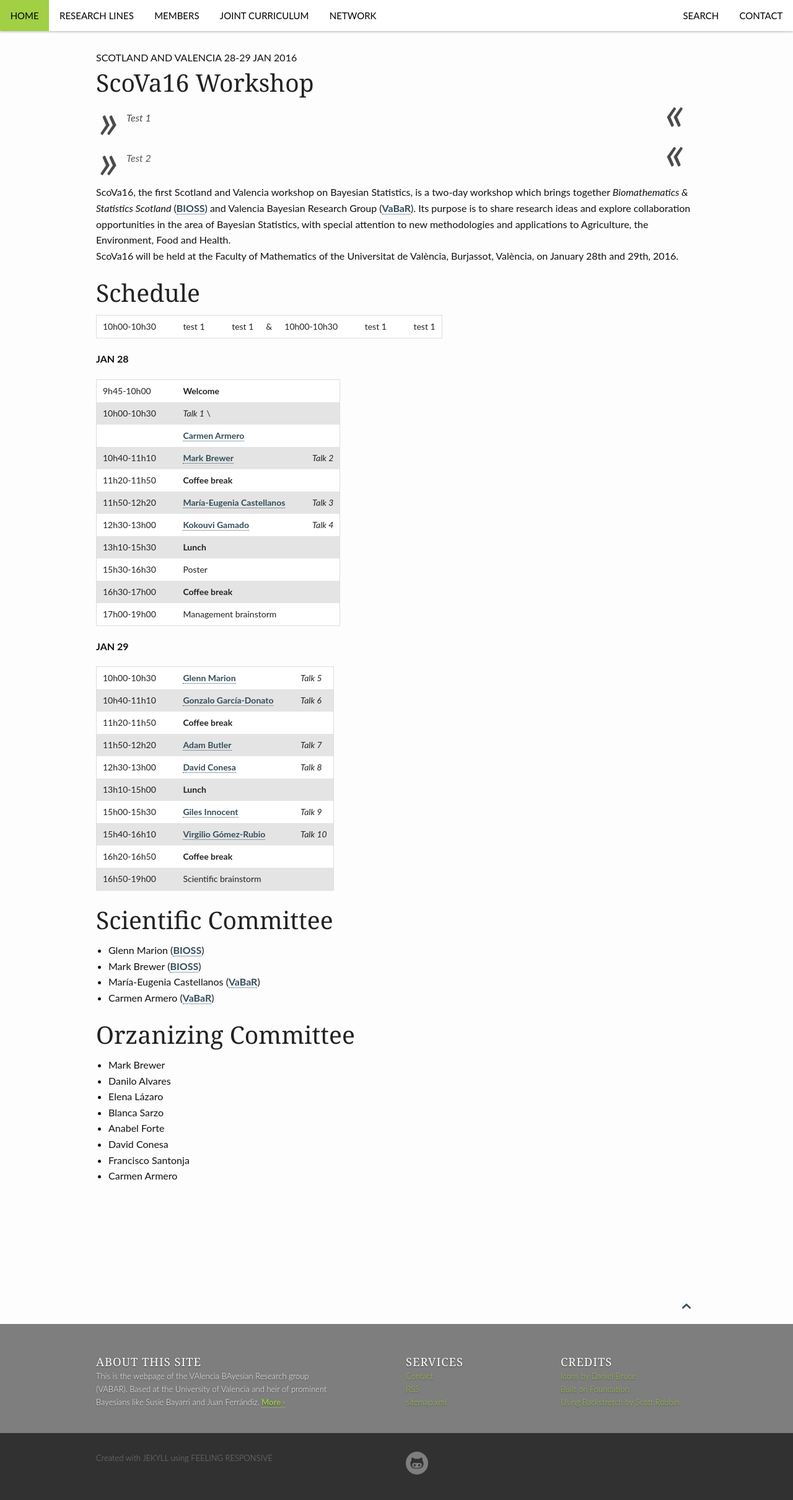
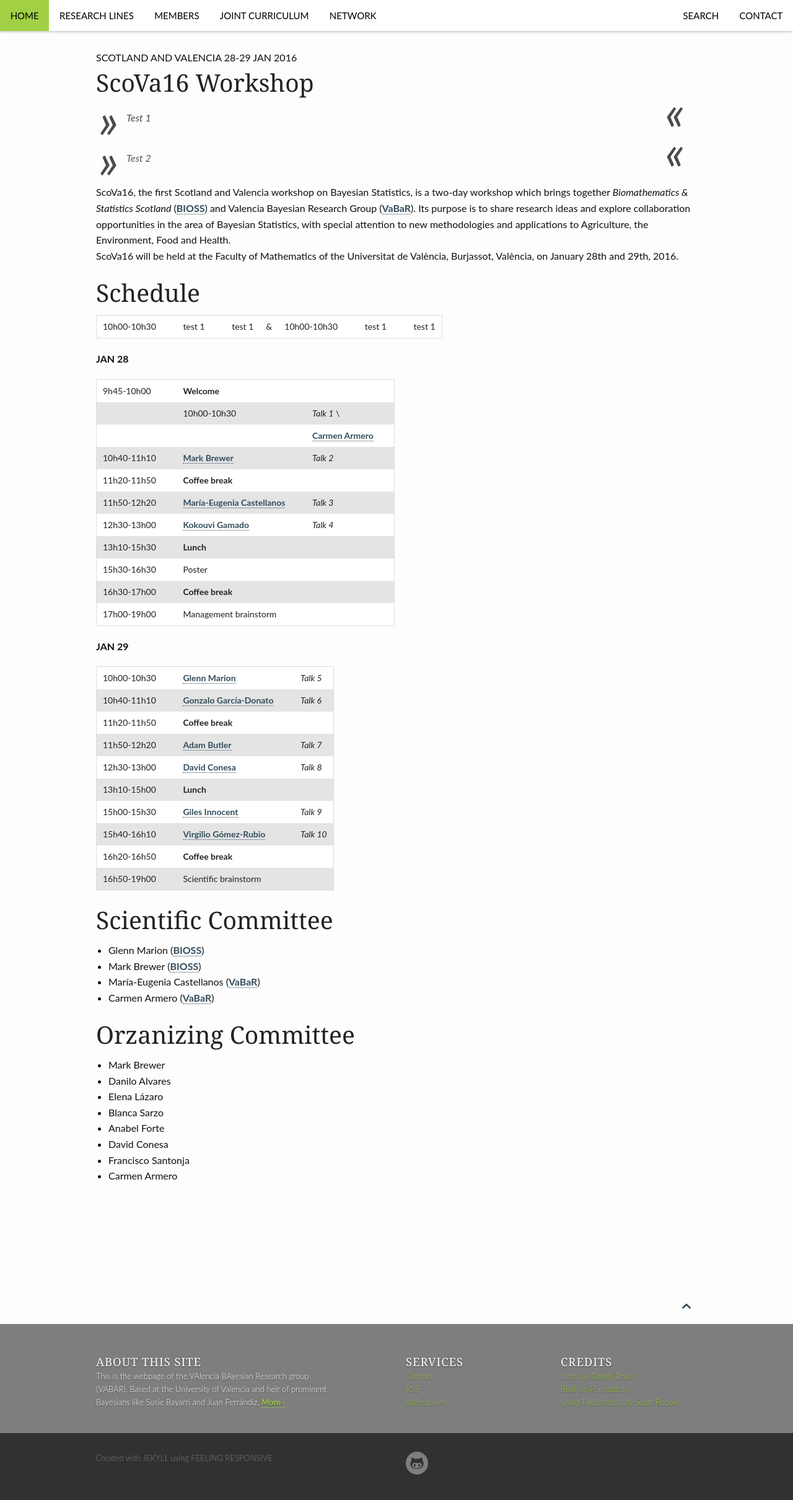
Before and after one commit to VABAR/VABAR.github.io, a Jekyll site: the page built from _posts/events/2015-11-25-ScoVa16.md, in a window 1280 px wide. Shown: the whole page at 62% size. Built offline with Jekyll 4.4.1, drawn with Linux system fonts in a browser that asks for light colours.

Commit message:
Update 2015-11-25-ScoVa16.md

```diff
--- a/_posts/events/2015-11-25-ScoVa16.md
+++ b/_posts/events/2015-11-25-ScoVa16.md
@@ -22,8 +22,8 @@
 **JAN 28**
 
 9h45-10h00  || **Welcome**
-10h00-10h30 || _Talk 1_ \
-            || <a href="http://www.uv.es/armero/">Carmen Armero</a>
+|| 10h00-10h30 || _Talk 1_ \ ||
+||            || <a href="http://www.uv.es/armero/">Carmen Armero</a> ||
 10h40-11h10 || <a href="http://www.bioss.ac.uk/people/markb.html">Mark Brewer</a> || _Talk 2_
 11h20-11h50 || **Coffee break**
 11h50-12h20 || <a href="http://bayes.etsii.urjc.es/~mecastel/hp/Contact.html">María-Eugenia Castellanos</a> || _Talk 3_
```
